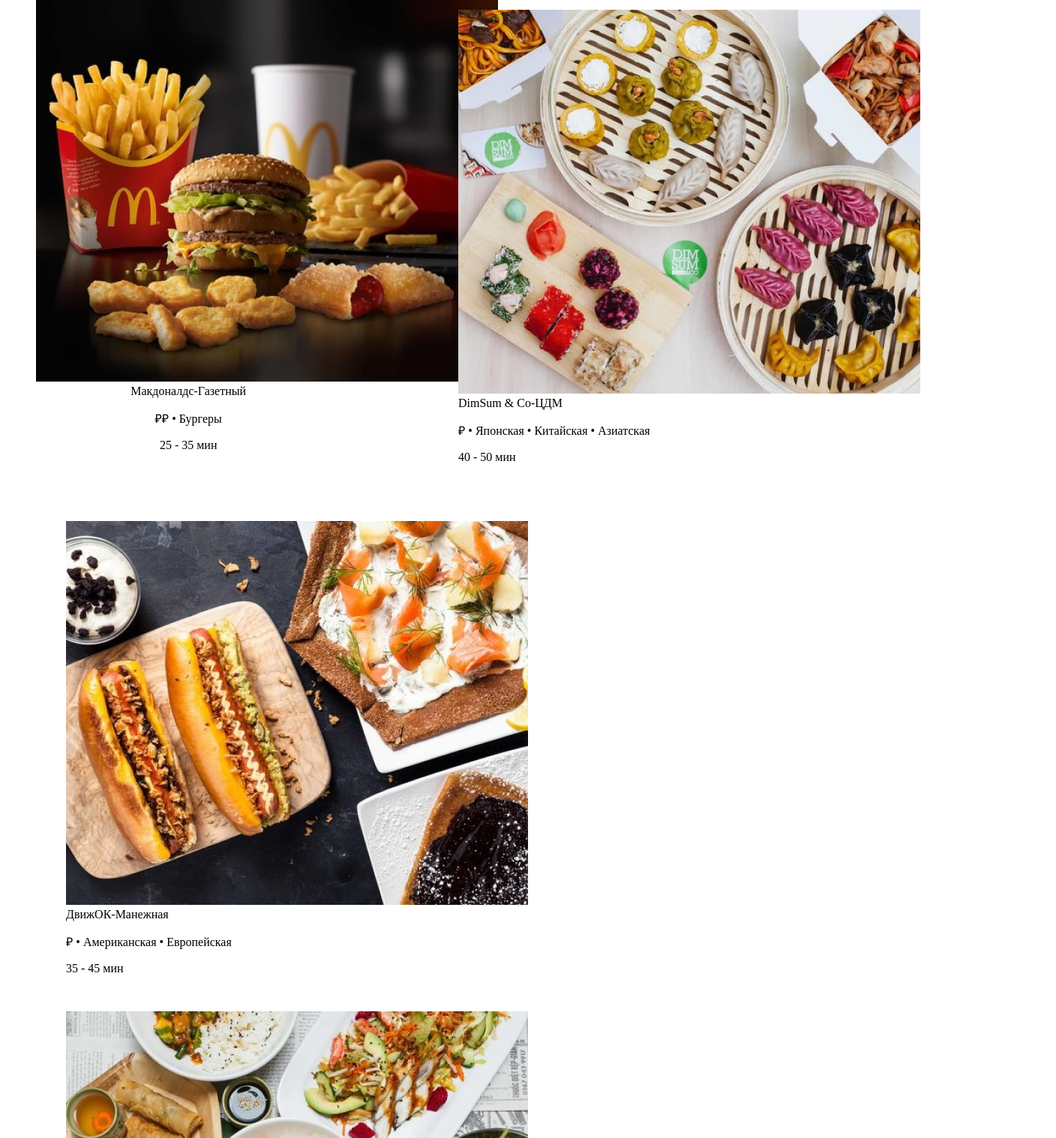
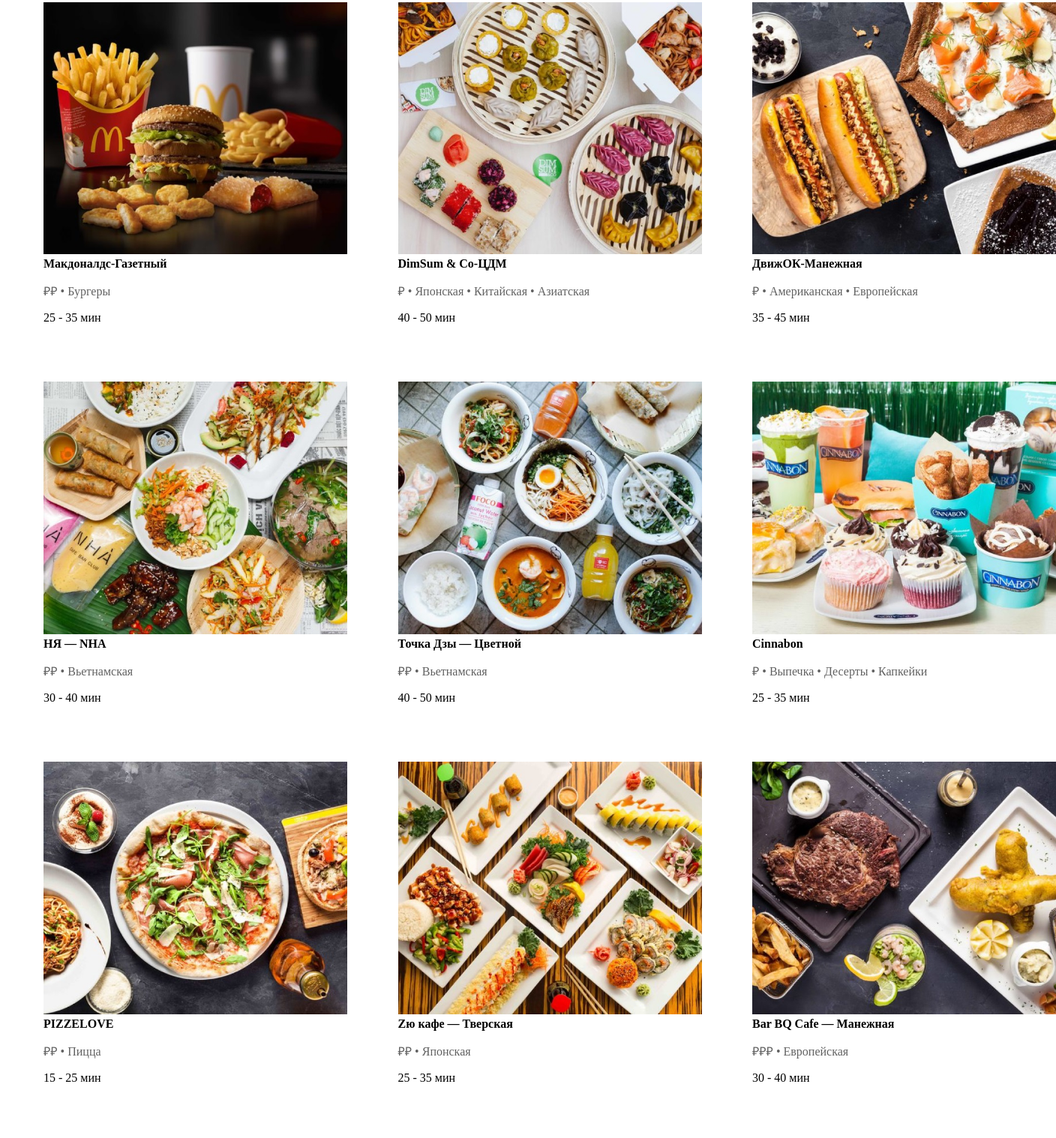
Before and after one commit to Maks1988666/uber_eats, a plain HTML site: page index.html in a window 1280 px wide. Shown: the part 262-1780 px from the top of the page at 75% size, 1408 px wide, since content can reach past the window. Drawn offline with Linux system fonts and the light colour scheme.

Commit message:
editing picture Add class name, price, time

```diff
--- a/index.html
+++ b/index.html
@@ -46,66 +46,66 @@
 
                         <div class="food_menu_choice">
                             <figure class="food_menu_figure">
-                                <img src="./pictur/macdonalds.jpg">
-                                <figcaption>Макдоналдс-Газетный</figcaption>
-                                <p>₽₽ • Бургеры</p>
-                                <p>25 - 35 мин</p>
+                                <img class="food_menu_pictur" src="./pictur/macdonalds.jpg">
+                                <figcaption class="food_menu_name">Макдоналдс-Газетный</figcaption>
+                                <p class="food_menu_price">₽₽ • Бургеры</p>
+                                <p class="food_menu_time">25 - 35 мин</p>
                             </figure>
 
-                            <figure>
-                                <img src="./pictur/DimSum & Co.jpg">
-                                <figcaption>DimSum & Co-ЦДМ</figcaption>
-                                <p>₽ • Японская • Китайская • Азиатская</p>
-                                <p>40 - 50 мин</p>
+                            <figure class="food_menu_figure">
+                                <img class="food_menu_pictur" src="./pictur/DimSum & Co.jpg">
+                                <figcaption class="food_menu_name">DimSum & Co-ЦДМ</figcaption>
+                                <p class="food_menu_price">₽ • Японская • Китайская • Азиатская</p>
+                                <p class="food_menu_time">40 - 50 мин</p>
                             </figure>
 
-                            <figure>
-                                <img src="./pictur/DvizhOK.jpg">
-                                <figcaption>ДвижОК-Манежная</figcaption>
-                                <p>₽ • Американская • Европейская</p>
-                                <p>35 - 45 мин</p>
+                            <figure class="food_menu_figure">
+                                <img class="food_menu_pictur" src="./pictur/DvizhOK.jpg">
+                                <figcaption class="food_menu_name">ДвижОК-Манежная</figcaption>
+                                <p class="food_menu_price">₽ • Американская • Европейская</p>
+                                <p class="food_menu_time">35 - 45 мин</p>
                             </figure>
 
-                            <figure>
-                                <img src="./pictur/NHA.jpg">
-                                <figcaption>НЯ — NHA</figcaption>
-                                <p>₽₽ • Вьетнамская</p>
-                                <p>30 - 40 мин</p>
+                            <figure class="food_menu_figure">
+                                <img class="food_menu_pictur" src="./pictur/NHA.jpg">
+                                <figcaption class="food_menu_name">НЯ — NHA</figcaption>
+                                <p class="food_menu_price">₽₽ • Вьетнамская</p>
+                                <p class="food_menu_time">30 - 40 мин</p>
                             </figure>
 
-                            <figure>
-                                <img src="./pictur/dot dzu.jpg">
-                                <figcaption>Точка Дзы — Цветной</figcaption>
-                                <p>₽₽ • Вьетнамская</p>
-                                <p>40 - 50 мин</p>
+                            <figure class="food_menu_figure">
+                                <img class="food_menu_pictur" src="./pictur/dot dzu.jpg">
+                                <figcaption class="food_menu_name">Точка Дзы — Цветной</figcaption>
+                                <p class="food_menu_price">₽₽ • Вьетнамская</p>
+                                <p class="food_menu_time">40 - 50 мин</p>
                             </figure>
 
-                            <figure>
-                                <img src="./pictur/Cinnabonjpg.jpg">
-                                <figcaption>Cinnabon</figcaption>
-                                <p>₽ • Выпечка • Десерты • Капкейки</p>
-                                <p>25 - 35 мин</p>
+                            <figure class="food_menu_figure">
+                                <img class="food_menu_pictur" src="./pictur/Cinnabonjpg.jpg">
+                                <figcaption class="food_menu_name">Cinnabon</figcaption>
+                                <p class="food_menu_price">₽ • Выпечка • Десерты • Капкейки</p>
+                                <p class="food_menu_time">25 - 35 мин</p>
                             </figure>
 
-                            <figure>
-                                <img src="./pictur/PIZZELOVE.jpg">
-                                <figcaption>PIZZELOVE</figcaption>
-                                <p>₽₽ • Пицца</p>
-                                <p>15 - 25 мин</p>
+                            <figure class="food_menu_figure">
+                                <img class="food_menu_pictur" src="./pictur/PIZZELOVE.jpg">
+                                <figcaption class="food_menu_name">PIZZELOVE</figcaption>
+                                <p class="food_menu_price">₽₽ • Пицца</p>
+                                <p class="food_menu_time">15 - 25 мин</p>
                             </figure>
 
-                            <figure>
-                                <img src="./pictur/Zu Cafejpg.jpg">
-                                <figcaption>Zю кафе — Тверская</figcaption>
-                                <p>₽₽ • Японская</p>
-                                <p>25 - 35 мин</p>
+                            <figure class="food_menu_figure">
+                                <img class="food_menu_pictur" src="./pictur/Zu Cafejpg.jpg">
+                                <figcaption class="food_menu_name">Zю кафе — Тверская</figcaption>
+                                <p class="food_menu_price">₽₽ • Японская</p>
+                                <p class="food_menu_time">25 - 35 мин</p>
                             </figure>
 
-                            <figure>
-                                <img src="./pictur/Bar BQ Cafejpg.jpg">
-                                <figcaption>Bar BQ Cafe — Манежная</figcaption>
-                                <p>₽₽₽ • Европейская</p>
-                                <p>30 - 40 мин</p>
+                            <figure class="food_menu_figure">
+                                <img class="food_menu_pictur" src="./pictur/Bar BQ Cafejpg.jpg">
+                                <figcaption class="food_menu_name">Bar BQ Cafe — Манежная</figcaption>
+                                <p class="food_menu_price">₽₽₽ • Европейская</p>
+                                <p class="food_menu_time">30 - 40 мин</p>
                             </figure>
                         </div>
     </body>
--- a/style.css
+++ b/style.css
@@ -79,23 +79,52 @@
     align-items: center;
     justify-content: center;
     margin: 0 auto;
-    padding: 20px;
+    padding: 50px;
+}
+
+.food_menu_header {
+    align-items: flex-start;
+    justify-content: space-between;
+    width: 1350px;
+    margin: auto;
+    text-align: left;
+    display: flex;
+    flex-wrap: wrap;
 }
 
 .food_menu_choice {
     align-items: flex-start;
     justify-content: space-between;
-    width: 1219px;
-    margin: 1.5em auto;
-    padding: 20px;
+    width: 1350px;
+    margin: auto;
     text-align: left;
     display: flex;
     flex-wrap: wrap;
 }
 
 .food_menu_figure {
-    width: 33.3333%;
+    width: 30%;
     margin: 0;
     text-align: center;
     margin-bottom: 60px;
 }
+
+.food_menu_pictur {
+    width: 100%;
+    height: auto;
+}
+
+.food_menu_name {
+    text-align: left;
+    font-weight: bold;
+}
+
+.food_menu_price {
+    text-align: left;
+    color:#626262;
+}
+
+.food_menu_time {
+    text-align: left;
+    font-weight: 500;
+}
```
